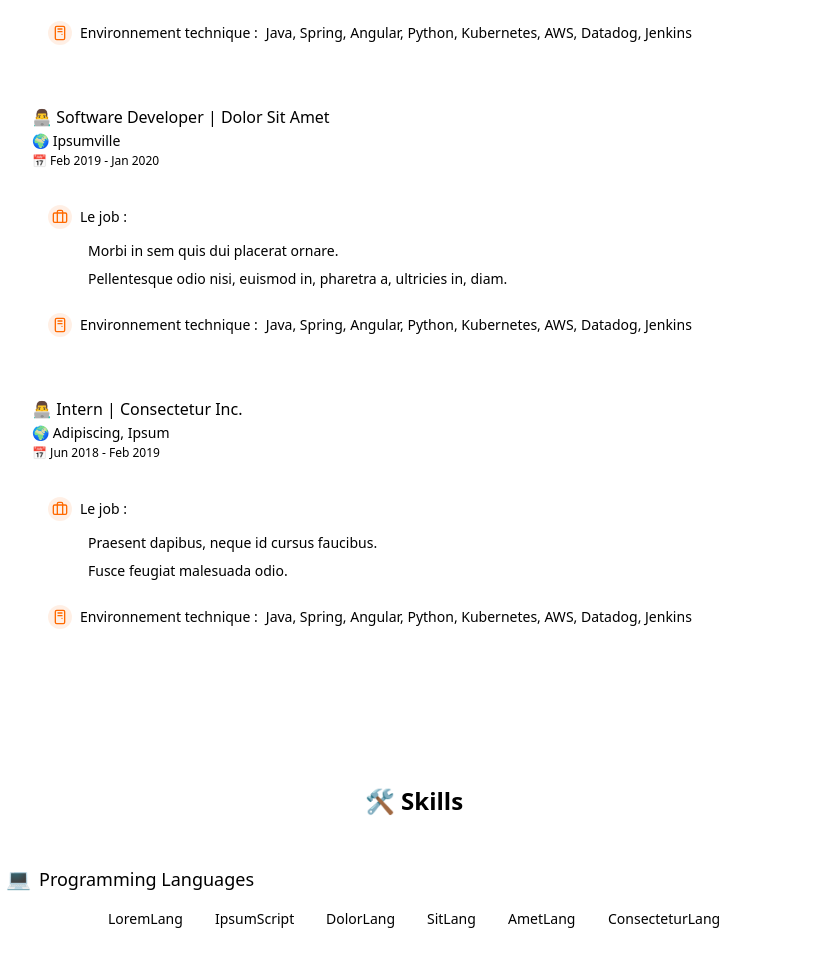
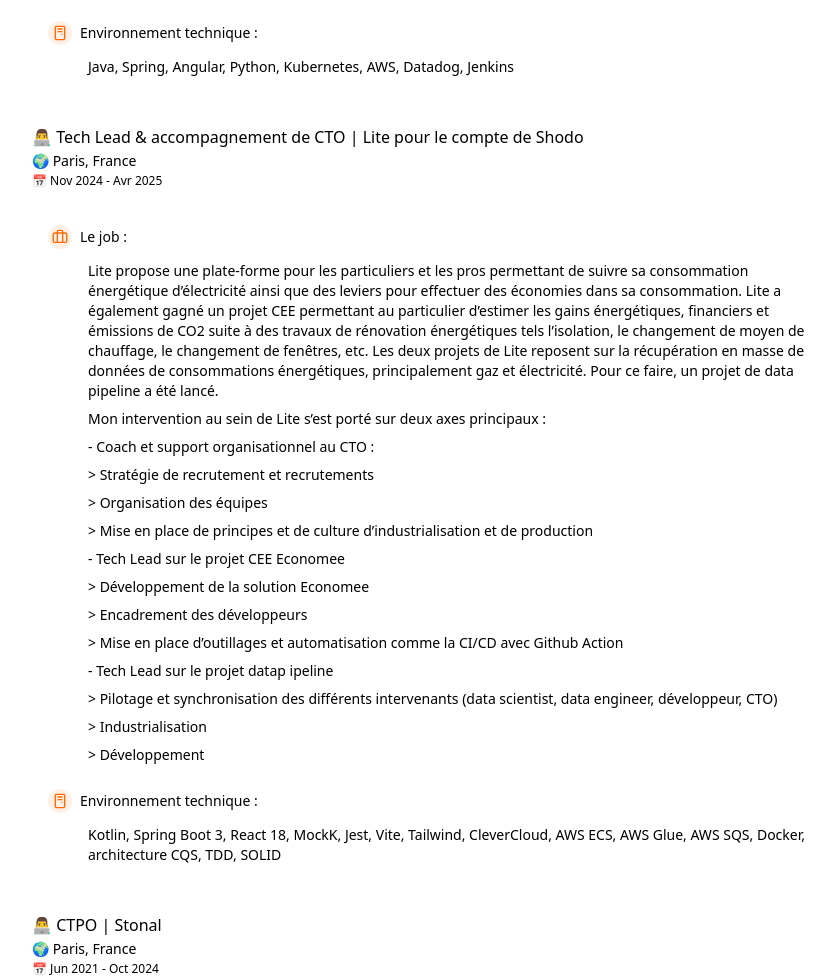
Before and after one commit to Cyphle/portfolio, an Astro site: page / in a window 1280 px wide. Shown: the part 1520-2500 px from the top of the page, without its empty margins (226-1061 px from the left). Built offline with nearby package versions, Linux system fonts and the light colour scheme; Astro itself is replaced by a stand-in of ours.

Commit message:
experiences

```diff
--- a/src/components/ExperienceSection.tsx
+++ b/src/components/ExperienceSection.tsx
@@ -1,8 +1,8 @@
-import { workExperience } from "@/lib/data";
-import TimelineItem from "./TimelineItem";
+import { workExperience } from '@/lib/data';
+import TimelineItem from './TimelineItem';
 import { Briefcase, LucidePcCase, PenTool } from 'lucide-react';
-import { motion } from "framer-motion";
-import MotionWrapper from "./MotionWrapper";
+import { motion } from 'framer-motion';
+import MotionWrapper from './MotionWrapper';
 
 export default function ExperienceSection() {
   return (
@@ -15,32 +15,33 @@
             <h2 className="text-2xl font-bold mb-8 text-center md:text-left flex items-center md:inline-block">
               <motion.span
                   className="inline-block mr-2"
-              initial={{ rotate: 0 }}
-              whileInView={{ rotate: [0, -10, 10, -5, 5, 0] }}
-              transition={{ duration: 0.5, delay: 0.2 }}
-              viewport={{ once: true }}
+                  initial={ { rotate: 0 } }
+                  whileInView={ { rotate: [0, -10, 10, -5, 5, 0] } }
+                  transition={ { duration: 0.5, delay: 0.2 } }
+                  viewport={ { once: true } }
               >
                 💼
-            </motion.span>{" "}
+              </motion.span>
+              { ' ' }
               Work Experience
             </h2>
           </MotionWrapper>
           <div className="mb-8">
-          {workExperience.map((job, index) => (
+            { workExperience.map((job, index) => (
                 <TimelineItem
-              key={job.company + job.period}
-              title={`👨‍💻 ${job.position} | ${job.company}`}
-              subtitle={`🌍 ${job.location}`}
-              date={`📅 ${job.period}`}
-              isLast={index === workExperience.length - 1}
-              index={index}
+                    key={ job.company + job.period }
+                    title={ `👨‍💻 ${ job.position } | ${ job.company }` }
+                    subtitle={ `🌍 ${ job.location }` }
+                    date={ `📅 ${ job.period }` }
+                    isLast={ index === workExperience.length - 1 }
+                    index={ index }
                 >
                   <motion.div
                       className="mt-3 p-4 bg-background/80 backdrop-blur-sm backdrop-filter rounded-lg border border-orange-500/20 dark:bg-card/10 dark:border-orange-500/10 shadow-sm"
-                initial={{ opacity: 0, y: 20 }}
-                whileInView={{ opacity: 1, y: 0 }}
-                transition={{ duration: 0.5, delay: 0.2 }}
-                viewport={{ once: true }}
+                      initial={ { opacity: 0, y: 20 } }
+                      whileInView={ { opacity: 1, y: 0 } }
+                      transition={ { duration: 0.5, delay: 0.2 } }
+                      viewport={ { once: true } }
                   >
 
                     <div className="flex items-center mb-3">
@@ -50,41 +51,41 @@
                       <h4 className="text-sm font-medium">Le job : </h4>
                     </div>
                     <ul className="list-none ml-4 space-y-2 text-sm">
-                  {job.achievements.map((achievement, i) => (
+                      { job.achievements.map((achievement, i) => (
                           <motion.li
-                      key={i}
+                              key={ i }
                               className="text-muted-foreground relative pl-6"
-                      initial={{ opacity: 0, x: -10 }}
-                      whileInView={{ opacity: 1, x: 0 }}
-                      transition={{ duration: 0.3, delay: 0.1 * i }}
-                      viewport={{ once: true }}
+                              initial={ { opacity: 0, x: -10 } }
+                              whileInView={ { opacity: 1, x: 0 } }
+                              transition={ { duration: 0.3, delay: 0.1 * i } }
+                              viewport={ { once: true } }
                           >
-                      {achievement}
+                            { achievement }
                           </motion.li>
-                  ))}
+                      )) }
                     </ul>
                     <br/>
                     <div className="flex items-center mb-3">
                       <div className="h-6 w-6 flex items-center justify-center rounded-full bg-orange-500/10 mr-2">
-                    <LucidePcCase className="h-4 w-4 text-orange-500" />
+                        <LucidePcCase className="h-4 w-4 text-orange-500"/>
                       </div>
                       <h4 className="text-sm font-medium">Environnement technique : </h4>
-                  <div className="list-none ml-2 space-y-2 text-sm">
+                    </div>
+                    <div className="list-none ml-4 space-y-2 text-sm pl-6">
                       <motion.li
-                            key={`${index}-tools`}
+                          key={ `${ index }-tools` }
                           className="text-muted-foreground relative"
-                            initial={{ opacity: 0, x: -10 }}
-                            whileInView={{ opacity: 1, x: 0 }}
-                            transition={{ duration: 0.3, delay: 0.1 * index }}
-                            viewport={{ once: true }}
+                          initial={ { opacity: 0, x: -10 } }
+                          whileInView={ { opacity: 1, x: 0 } }
+                          transition={ { duration: 0.3, delay: 0.2 * index } }
+                          viewport={ { once: true } }
                       >
-                          {job.tools.join(', ')}
+                        { job.tools.join(', ') }
                       </motion.li>
-                  </div>
                     </div>
                   </motion.div>
                 </TimelineItem>
-          ))}
+            )) }
           </div>
         </div>
       </section>
--- a/src/lib/data.ts
+++ b/src/lib/data.ts
@@ -11,7 +11,7 @@
 
 export const workExperience = [
   {
-    company: 'BPI France',
+    company: 'BPI France pour le compte de Shodo',
     location: 'Paris, France',
     position: 'DevSecOps Engineer',
     period: 'May 2025 - Aujourd\'hui',
@@ -28,26 +28,67 @@
     tools: ['Java', 'Spring', 'Angular', 'Python', 'Kubernetes', 'AWS', 'Datadog', 'Jenkins']
   },
   {
-    company: 'Dolor Sit Amet',
-    location: 'Ipsumville',
-    position: 'Software Developer',
-    period: 'Feb 2019 - Jan 2020',
+    company: 'Lite pour le compte de Shodo',
+    location: 'Paris, France',
+    position: 'Tech Lead & accompagnement de CTO',
+    period: 'Nov 2024 - Avr 2025',
     achievements: [
-      'Morbi in sem quis dui placerat ornare.',
-      'Pellentesque odio nisi, euismod in, pharetra a, ultricies in, diam.',
+      'Lite propose une plate-forme pour les particuliers et les pros permettant de suivre sa consommation énergétique d’électricité ainsi que des leviers pour effectuer des économies dans sa consommation.\n' +
+      'Lite a également gagné un projet CEE permettant au particulier d’estimer les gains énergétiques, financiers et émissions de CO2 suite à des travaux de rénovation énergétiques tels l’isolation, le changement de moyen de chauffage, le changement de fenêtres, etc.\n' +
+      'Les deux projets de Lite reposent sur la récupération en masse de données de consommations énergétiques, principalement gaz et électricité. Pour ce faire, un projet de data pipeline a été lancé.',
+      'Mon intervention au sein de Lite s’est porté sur deux axes principaux :',
+      '- Coach et support organisationnel au CTO :',
+      '> Stratégie de recrutement et recrutements',
+      '> Organisation des équipes',
+      '> Mise en place de principes et de culture d’industrialisation et de production',
+      '- Tech Lead sur le projet CEE Economee',
+      '> Développement de la solution Economee',
+      '> Encadrement des développeurs',
+      '> Mise en place d’outillages et automatisation comme la CI/CD avec Github Action',
+      '- Tech Lead sur le projet datap ipeline',
+      '> Pilotage et synchronisation des différents intervenants (data scientist, data engineer, développeur, CTO)',
+      '> Industrialisation',
+      '> Développement',
     ],
-    tools: ['Java', 'Spring', 'Angular', 'Python', 'Kubernetes', 'AWS', 'Datadog', 'Jenkins'],
+    tools: ['Kotlin', 'Spring Boot 3', 'React 18', 'MockK', 'Jest', 'Vite', 'Tailwind', 'CleverCloud', 'AWS ECS', 'AWS Glue', 'AWS SQS', 'Docker', 'architecture CQS', 'TDD', 'SOLID'],
   },
   {
-    company: 'Consectetur Inc.',
-    location: 'Adipiscing, Ipsum',
-    position: 'Intern',
-    period: 'Jun 2018 - Feb 2019',
+    company: 'Stonal',
+    location: 'Paris, France',
+    position: 'CTPO',
+    period: 'Jun 2021 - Oct 2024',
     achievements: [
-      'Praesent dapibus, neque id cursus faucibus.',
-      'Fusce feugiat malesuada odio.',
+      'Stonal est éditeur d’une plate-forme du même nom répondant au challenge du numérique dans le secteur de l’immobilier. La plate-forme se voit comme le centre des données immobilière, alphanumérique, documents et plans, afin de les fiabiliser et les servir au travers d’usages tels que des dashboard, applications métiers et APIs.',
+      'J’ai eu l’opportunité de prendre le rôle de CTO afin de structurer l’équipe R&D. Mon rôle a notamment été mu par une volonté de faire grandir une équipe autour d’un produit avec comme mot d’ordre la bienveillance.\n' +
+      'Ma vision d’un lead est d’avoir de la bienveillance, d’apporter une dynamique d’équipe, d’accompagner chaque individu, de débloquer des situation et de participer à l’amélioration continue.\n',
+      'Mes axes d’interventions ont notamment été : ',
+      '- Gestion des équipes techniques et fonctionnelles',
+      '> Scaler l\'équipe de 4 à 30 personnes incluant 10 personnes issues d\'un rachat',
+      '> Définir la stratégie de recrutement',
+      '> Mise en place de process de recrutement selon les profils PO, SRE et Développeu·r·se·s',
+      '> Mise en place de feature teams',
+      '> Mise en place de cycles de formations interne ',
+      '> Management des PO, UX, SRE et Développeu·r·se·s (environ 30 personnes)',
+      '- Stratégie technique de la plate-forme et roadmap',
+      '> Définir de la stratégie technique',
+      '> Architecture logicielle de la plate-forme',
+      '> Développement de la plate-forme',
+      '> Industrialisation de la plate-forme: architecture, CI/CD, process, outils',
+      '> Plan de sécurité notamment au niveau de notre brique d’authentification et architecture cloud (philosophie DevSecOps)',
+      '> Définition et suivi de la roadmap',
+      '- Mise en place du mindset des équipes',
+      '> Software craftsmanship : maîtrise des bonnes pratiques de développement, mindset produit et softskills. Construction d’équipes de passionnés voulant toujours aller plus loin',
+      '> Trunk based developments',
+      '> Mises en prod régulières',
+      '> Maintien en conditions opérationnelles',
+      '> Amélioration continue',
+      '> Partages de connaissances et formations sur la base de volontariat',
+      'J’ai également eu l’occasion d’intrégrer une équipe technique suite au rachat de la société Labeo, éditeur de logiciel créé il y a une trentaine d’année. J’ai notamment : ',
+      '- Géré l’intégration des équipes R&D et déconstruis les silos',
+      '- Fais monter en compétences les équipes sur les mêmes pratiques et technos que les autres équipes',
+      '- Mis en place une stratégie de refonte'
     ],
-    tools: ['Java', 'Spring', 'Angular', 'Python', 'Kubernetes', 'AWS', 'Datadog', 'Jenkins'],
+    tools: ['Kotlin & Java (JDK 17 et 21)','Spring Boot 3', 'Angular 15 à 18', 'NgRxStore', 'NodeJS', 'ExpressJs', 'GraphQL', 'Apollo Server', 'JGiven', 'MockK', 'Jasmine', 'Jest', 'Docker', 'Kubernetes', 'RabbitMQ', 'Kafka', 'AWS SQS/SNS', 'Jenkins', 'DDD', 'TDD', 'SOLID', 'architecture hexagonal', 'clean architecture', 'CQS', 'micro-services'],
   },
 ];
 
```
Lines whose indentation alone changed are shown as unchanged.
